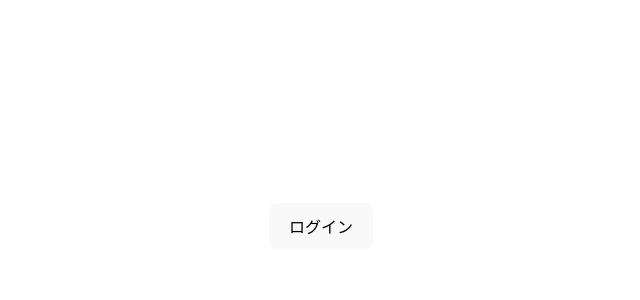
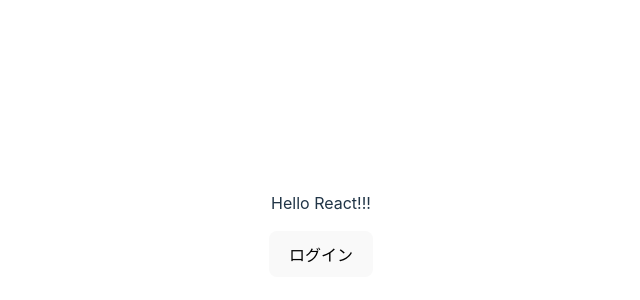
Before and after one commit to otsuboDesi/react-reacthooks-practice, a React (Vite) app: page / in a window 1280 px wide. Shown: the part 174-474 px from the top of the page, without its empty margins (319-959 px from the left). Built offline with nearby package versions, Linux system fonts and the light colour scheme.

Commit message:
Edit: 三項演算子を理解する

```diff
--- a/src/App.jsx
+++ b/src/App.jsx
@@ -26,7 +26,13 @@ const LoginControl = () => {
 };
 
 const App = () => {
-  return <LoginControl />;
+  const isReact = true;
+  return (
+    <>
+      <p>{isReact ? "Hello React!!!" : "Hello!"}</p>
+      <LoginControl />
+    </>
+  );
 };
 
 export default App;
```
